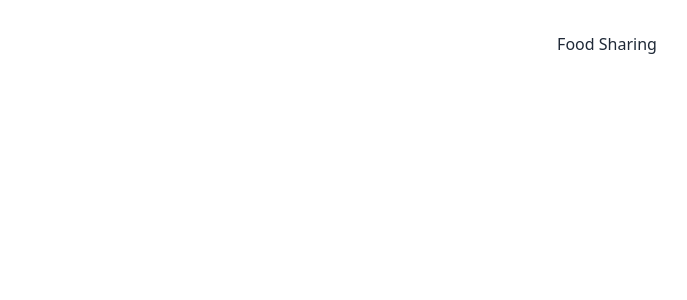
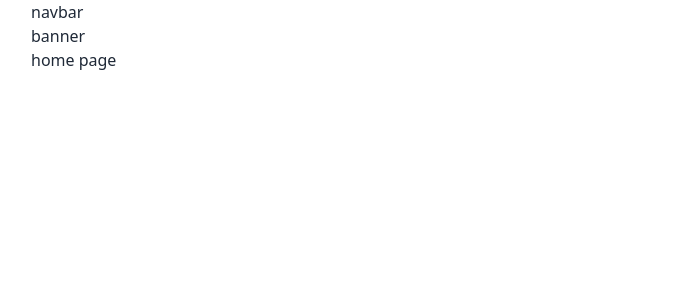
Before and after one commit to Hamed18/Food-Sharing-Client, a React (Vite) app: page / in a window 1280 px wide. Shown: the top 300 px of the page, without its empty margins (33-720 px from the left). Built offline with nearby package versions, Linux system fonts and the light colour scheme.

Commit message:
Basic Folder Structure and Router Setup

```diff
--- /dev/null
+++ b/src/Layout/Root.jsx
@@ -0,0 +1,15 @@
+import { Outlet } from "react-router-dom";
+import Navbar from "../Shared/Navbar";
+import Banner from "../Shared/Banner";
+
+const Root = () => {
+	return (
+		<div className="max-w-6xl mx-auto">
+			<Navbar></Navbar>
+			<Banner></Banner>
+			<Outlet></Outlet>
+		</div>
+	);
+};
+
+export default Root;
--- /dev/null
+++ b/src/Pages/Home/Home.jsx
@@ -0,0 +1,10 @@
+
+const Home = () => {
+	return (
+		<div>
+			<h3>home page</h3>
+		</div>
+	);
+};
+
+export default Home;
--- /dev/null
+++ b/src/Route/Route.jsx
@@ -0,0 +1,18 @@
+import { createBrowserRouter } from "react-router-dom";
+import Root from "../Layout/Root";
+import Home from "../Pages/Home/Home";
+
+const routes = createBrowserRouter([
+	{
+	  path: "/",
+	  element: <Root></Root>,
+	  children: [
+		{
+			path: "/",
+			element: <Home></Home>
+		}
+	  ]
+	},
+  ]);
+
+export default routes;
--- /dev/null
+++ b/src/Shared/Banner.jsx
@@ -0,0 +1,10 @@
+
+const Banner = () => {
+	return (
+		<div>
+			<h3>banner</h3>
+		</div>
+	);
+};
+
+export default Banner;
--- /dev/null
+++ b/src/Shared/Navbar.jsx
@@ -0,0 +1,10 @@
+
+const Navbar = () => {
+	return (
+		<div>
+			<h3>navbar</h3>
+		</div>
+	);
+};
+
+export default Navbar;
--- a/src/main.jsx
+++ b/src/main.jsx
@@ -1,10 +1,11 @@
 import { StrictMode } from 'react'
 import { createRoot } from 'react-dom/client'
-import App from './App.jsx'
 import './index.css'
+import { RouterProvider } from 'react-router-dom'
+import routes from './Route/Route.jsx'
 
 createRoot(document.getElementById('root')).render(
   <StrictMode>
-    <App />
+     <RouterProvider router={routes}></RouterProvider>
   </StrictMode>,
 )
```
